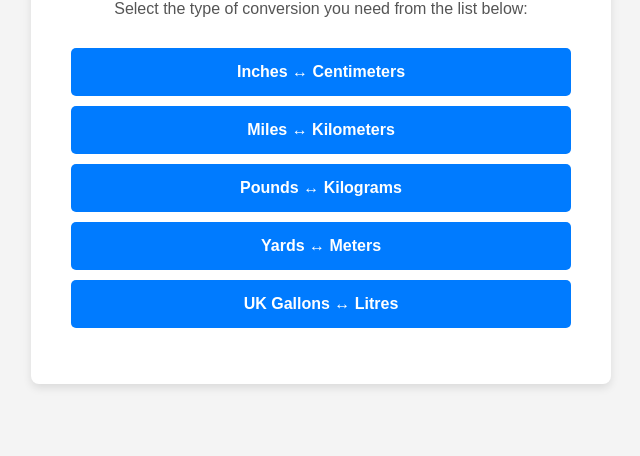
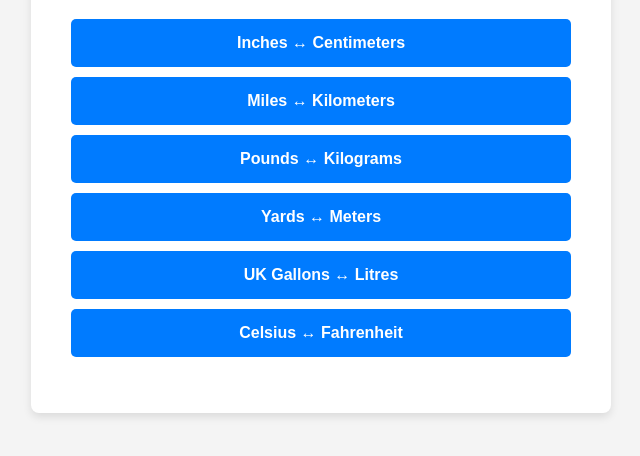
Before and after one commit to MRAP12/unitconversions, a plain HTML site: page index.html in a window 1280 px wide. Shown: the part 266-722 px from the top of the page, without its empty margins (319-959 px from the left). Drawn offline with Linux system fonts and the light colour scheme.

Commit message:
Add Celsius ↔ Fahrenheit conversion link

```diff
--- a/index.html
+++ b/index.html
@@ -72,6 +72,7 @@
             <li><a href="lbstokg.html">Pounds ↔ Kilograms</a></li>
             <li><a href="yrdstomtrs.html">Yards ↔ Meters</a></li>
             <li><a href="ukgltolt.html">UK Gallons ↔ Litres</a></li>
+            <li><a href="dctodf.html">Celsius ↔ Fahrenheit</a></li>
         </ul>
     </div>
 
```
